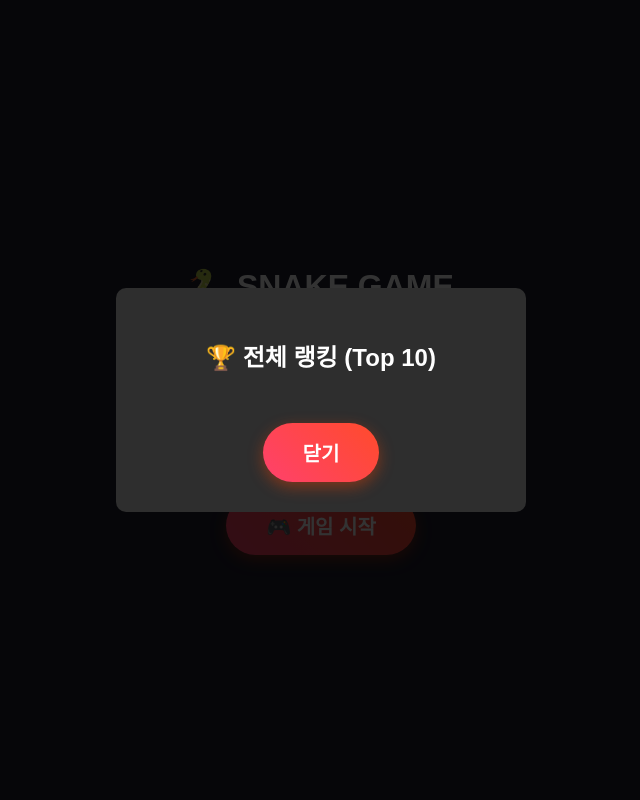
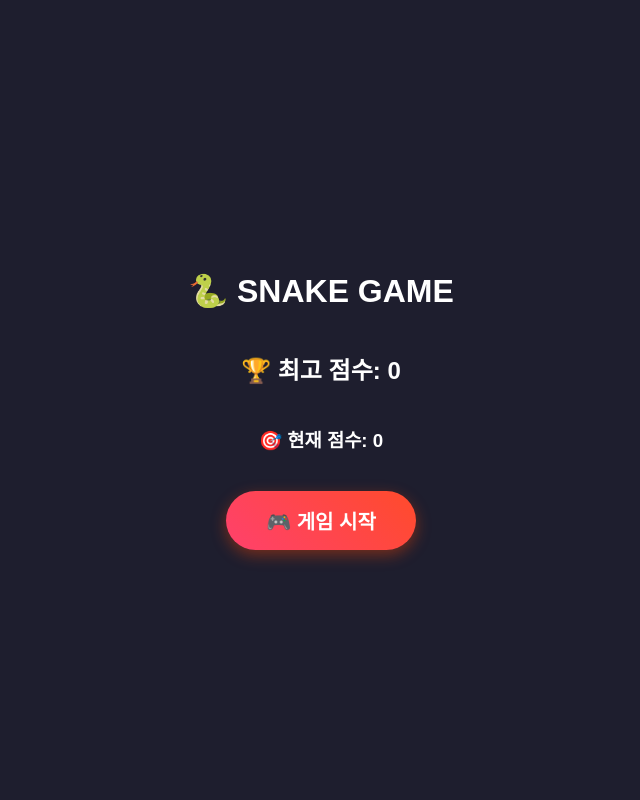
Before and after one commit to ddungddangi/snake-game-ci-cd, a Flask app: page /game in a window 1280 px wide. Shown: the whole page, without its empty margins (319-959 px from the left). Run offline with Flask 3, Linux system fonts and the light colour scheme; the visitor is signed in with stand-in values (Sample User, id 1); data that the repository does not hold is empty.

Commit message:
Update game UI

```diff
--- a/templates/game.html
+++ b/templates/game.html
@@ -2,7 +2,7 @@
 <html lang="ko">
 <head>
   <meta charset="UTF-8" />
-  <meta name="viewport" content="width=device-width, initial-scale=1.0" />
+  <meta name="viewport" content="width=device-width, initial-scale=1.0"/>
   <title>Snake Game</title>
   <style>
     body {
@@ -19,13 +19,46 @@
       overflow: hidden;
       cursor: default;
     }
-    canvas {
-      width: 600px;
-      height: 450px;
-      border: 3px solid black;
-      background-color: #f0f0f0;
+
+    #gameOverScreen {
       display: none;
+      position: absolute;
+      top: 50%;
+      left: 50%;
+      transform: translate(-50%, -50%);
+      text-align: center;
+      background: rgba(0, 0, 0, 0.8);
+      padding: 30px;
+      border-radius: 10px;
+      box-shadow: 0px 5px 15px rgba(255, 69, 0, 0.4);
     }
+
+    #rankingModal {
+      display: none;
+      position: fixed;
+      top: 0; left: 0;
+      width: 100%; height: 100%;
+      background-color: rgba(0, 0, 0, 0.8);
+      z-index: 999;
+      justify-content: center;
+      align-items: center;
+    }
+
+    #rankingContent {
+      background-color: #2e2e2e;
+      padding: 30px;
+      border-radius: 15px;
+      width: 320px;
+      text-align: center;
+    }
+
+    #ranking-list {
+      list-style: none;
+      padding: 0;
+      margin: 15px 0;
+      text-align: left;
+    }
+
     .button {
       background: linear-gradient(45deg, #ff416c, #ff4b2b);
       color: white;
@@ -37,46 +70,18 @@
       cursor: pointer;
       transition: all 0.3s ease;
       box-shadow: 0px 5px 15px rgba(255, 69, 0, 0.4);
-      outline: none;
-      margin-top: 30px;
+      margin-top: 20px;
     }
-    .button:hover {
-      background: linear-gradient(45deg, #ff4b2b, #ff416c);
-      transform: scale(1.05);
-      box-shadow: 0px 7px 20px rgba(255, 69, 0, 0.6);
-    }
-    .button:active {
-      transform: scale(0.95);
-    }
-    .hidden {
+
+    canvas {
+      width: 600px;
+      height: 450px;
+      border: 3px solid black;
+      background-color: #f0f0f0;
       display: none;
     }
-    .modal {
-      position: fixed;
-      top: 0;
-      left: 0;
-      width: 100%;
-      height: 100%;
-      background: rgba(0, 0, 0, 0.8);
-      display: flex;
-      justify-content: center;
-      align-items: center;
-      z-index: 999;
-    }
-    .modal-content {
-      background-color: #2e2e2e;
-      padding: 30px;
-      border-radius: 10px;
-      width: 350px;
-      text-align: center;
-    }
-    .ranking-list {
-      list-style: none;
-      padding: 0;
-      text-align: left;
-      margin-top: 15px;
-      font-size: 16px;
-    }
+
+    .hidden { display: none; }
   </style>
 </head>
 <body>
@@ -87,19 +92,19 @@
   <button id="restartButton" class="button hidden">🔄 재시작</button>
   <canvas id="gameCanvas" width="600" height="600"></canvas>
 
-  <div id="gameOverScreen" class="hidden">
-    <h1 style="color:red; font-size: 50px">GAME OVER</h1>
+  <div id="gameOverScreen">
+    <h1>GAME OVER</h1>
     <p id="usernameDisplay"></p>
     <p id="currentScoreDisplay"></p>
     <button id="restartGameOverButton" class="button">🔄 다시 시작</button>
   </div>
 
-  <!-- 포탈방식 리애킹 목록 모델 -->
-  <div id="rankingModal" class="modal hidden">
-    <div class="modal-content">
-      <h2>🏆 전체 랭킹 (Top 10)</h2>
-      <ul id="rankingList" class="ranking-list"></ul>
-      <button onclick="closeModal()" class="button">닫기</button>
+  <!-- 🔽 전체 랭킹 모달 -->
+  <div id="rankingModal">
+    <div id="rankingContent">
+      <h3>🏆 전체 랭킹 (Top 10)</h3>
+      <ul id="ranking-list"></ul>
+      <button id="closeRanking" class="button">닫기</button>
     </div>
   </div>
 
@@ -112,12 +117,20 @@
     const gameOverScreen = document.getElementById("gameOverScreen");
     const canvas = document.getElementById("gameCanvas");
     const ctx = canvas.getContext("2d");
+    const rankingModal = document.getElementById("rankingModal");
+    const closeRanking = document.getElementById("closeRanking");
 
     const box = 20;
-    let snake, direction, food, score, gameInterval, gameRunning = false;
+    let snake;
+    let direction;
+    let food;
+    let score;
+    let gameInterval;
+    let gameRunning = false;
 
-    document.addEventListener("DOMContentLoaded", function () {
-      fetchHighScore();
+    document.addEventListener("DOMContentLoaded", fetchHighScore);
+    closeRanking.addEventListener("click", () => {
+      rankingModal.style.display = "none";
     });
 
     function resetGame() {
@@ -136,38 +149,31 @@
     function fetchHighScore() {
       fetch("/get_high_score")
         .then(res => res.json())
-        .then(data => highScoreDisplay.textContent = data.high_score);
+        .then(data => highScoreDisplay.textContent = data.high_score)
+        .catch(console.error);
     }
 
     function fetchFoodPosition() {
       fetch("/game_data")
         .then(res => res.json())
-        .then(data => food = data.food);
+        .then(data => food = data.food)
+        .catch(console.error);
     }
 
-    function startGame() {
-      if (gameRunning) return;
-      gameRunning = true;
-      startButton.classList.add("hidden");
-      restartButton.classList.add("hidden");
-      gameOverScreen.classList.add("hidden");
-      canvas.style.display = "block";
-      resetGame();
-      fetchHighScore();
-      gameInterval = setInterval(drawGame, 100);
-    }
-
-    function restartGame() {
-      clearInterval(gameInterval);
-      startGame();
-    }
-
-    function changeDirection(e) {
-      const key = e.key;
-      if (key === "ArrowLeft" && direction !== "RIGHT") direction = "LEFT";
-      else if (key === "ArrowUp" && direction !== "DOWN") direction = "UP";
-      else if (key === "ArrowRight" && direction !== "LEFT") direction = "RIGHT";
-      else if (key === "ArrowDown" && direction !== "UP") direction = "DOWN";
+    function fetchRankingAndShow() {
+      fetch("/ranking")
+        .then(res => res.json())
+        .then(data => {
+          const list = document.getElementById("ranking-list");
+          list.innerHTML = "";
+          data.ranking.forEach((user, idx) => {
+            const li = document.createElement("li");
+            const crown = idx === 0 ? "👑 " : "";
+            li.textContent = `${crown}${idx + 1}. ${user.username} - ${user.score}`;
+            list.appendChild(li);
+          });
+          rankingModal.style.display = "flex";
+        });
     }
 
     function drawGame() {
@@ -196,18 +202,13 @@
       }
 
       const newHead = { x: newX, y: newY };
-
-      if (
-        newX < 0 || newX >= canvas.width ||
-        newY < 0 || newY >= canvas.height ||
-        snake.some(segment => segment.x === newX && segment.y === newY)
-      ) {
+      if (newX < 0 || newX >= canvas.width || newY < 0 || newY >= canvas.height || collision(newHead, snake)) {
         clearInterval(gameInterval);
         gameRunning = false;
-        gameOverScreen.classList.remove("hidden");
+        gameOverScreen.style.display = "block";
         document.getElementById("currentScoreDisplay").textContent = `🎯 점수: ${score}`;
         updateHighScore(score);
-        showRankingModal();
+        fetchRankingAndShow();
         return;
       }
 
@@ -217,32 +218,42 @@
     function updateHighScore(score) {
       fetch("/update_high_score", {
         method: "POST",
-        body: JSON.stringify({ score }),
-        headers: { "Content-Type": "application/json" }
+        headers: { "Content-Type": "application/json" },
+        body: JSON.stringify({ score })
       });
     }
 
-    function showRankingModal() {
-      fetch("/ranking")
-        .then(res => res.json())
-        .then(data => {
-          const list = document.getElementById("rankingList");
-          list.innerHTML = "";
-          data.ranking.forEach((user, idx) => {
-            const li = document.createElement("li");
-            const crown = idx === 0 ? "👑 " : "";
-            li.textContent = `${crown}${idx + 1}. ${user.username} - ${user.score}`;
-            list.appendChild(li);
-          });
-          document.getElementById("rankingModal").classList.remove("hidden");
-        });
+    function collision(head, body) {
+      return body.some(segment => segment.x === head.x && segment.y === head.y);
     }
 
-    function closeModal() {
-      document.getElementById("rankingModal").classList.add("hidden");
+    function startGame() {
+      if (gameRunning) return;
+      gameRunning = true;
+      startButton.classList.add("hidden");
+      restartButton.classList.add("hidden");
+      gameOverScreen.style.display = "none";
+      rankingModal.style.display = "none";
+      canvas.style.display = "block";
+      resetGame();
+      fetchHighScore();
+      gameInterval = setInterval(drawGame, 100);
+    }
+
+    function restartGame() {
+      clearInterval(gameInterval);
+      startGame();
     }
 
     document.addEventListener("keydown", changeDirection);
+    function changeDirection(e) {
+      const key = e.key;
+      if (key === "ArrowLeft" && direction !== "RIGHT") direction = "LEFT";
+      else if (key === "ArrowUp" && direction !== "DOWN") direction = "UP";
+      else if (key === "ArrowRight" && direction !== "LEFT") direction = "RIGHT";
+      else if (key === "ArrowDown" && direction !== "UP") direction = "DOWN";
+    }
+
     startButton.addEventListener("click", startGame);
     restartButton.addEventListener("click", restartGame);
     restartGameOverButton.addEventListener("click", restartGame);
```
